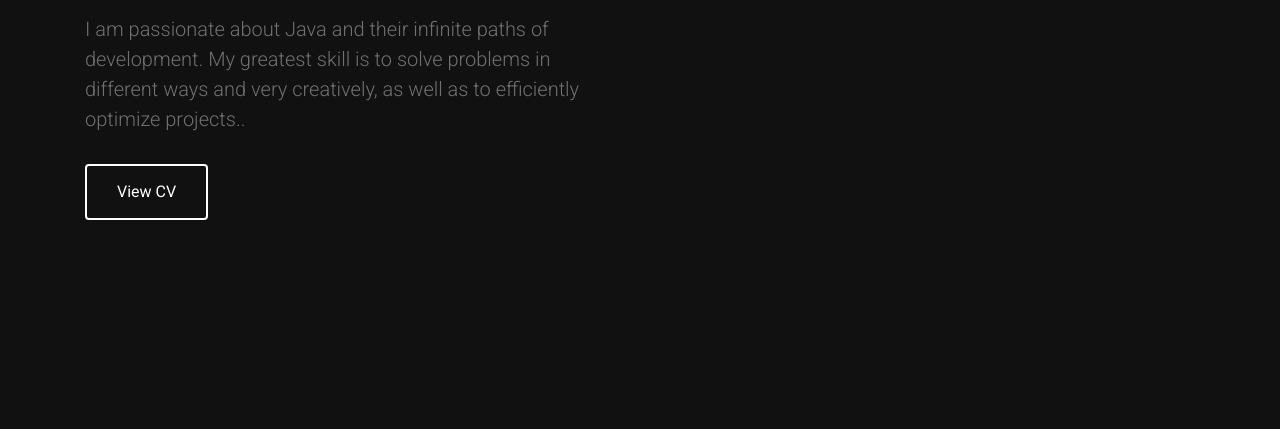
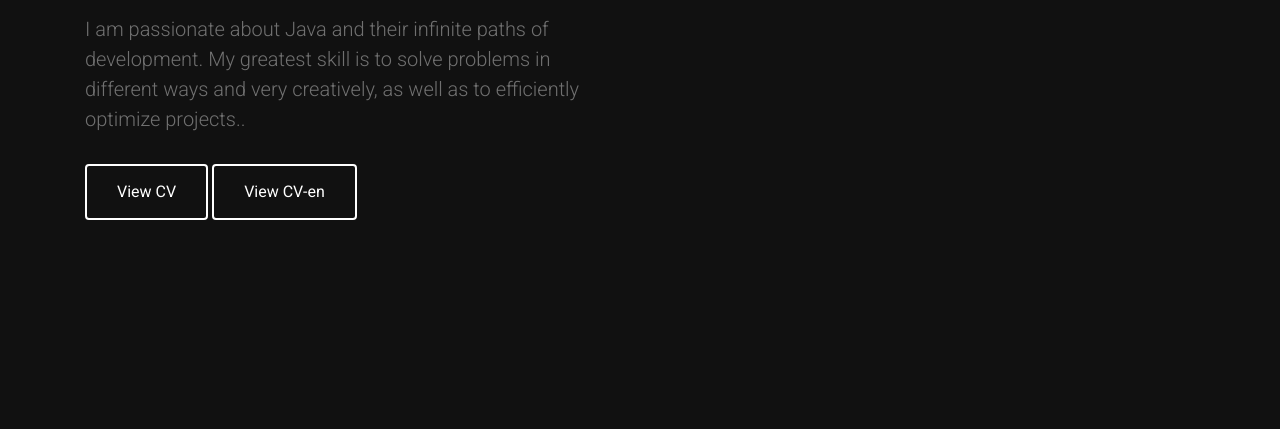
Before and after one commit to zepolcore/Portfolio, a plain HTML site: page index.html in a window 1280 px wide. Shown: the part 371-800 px from the top of the page. Drawn offline with nearby package versions, Linux system fonts and the light colour scheme.

Commit message:
en buttom

```diff
--- a/index.html
+++ b/index.html
@@ -102,6 +102,7 @@
 						</h2>
 						<p>I am passionate about Java and their infinite paths of development. My greatest skill is to solve problems in different ways and very creatively, as well as to efficiently optimize projects..</p>
 						<a href="documents/MartinLopezCV.pdf" target="_blank" class="btn-download">View CV</a>
+						<a href="documents/MartinLopezCV-en.pdf" target="_blank" class="btn-download">View CV-en</a>
 					</div>
 					<!-- Banner Content End -->
 				</div>
```
